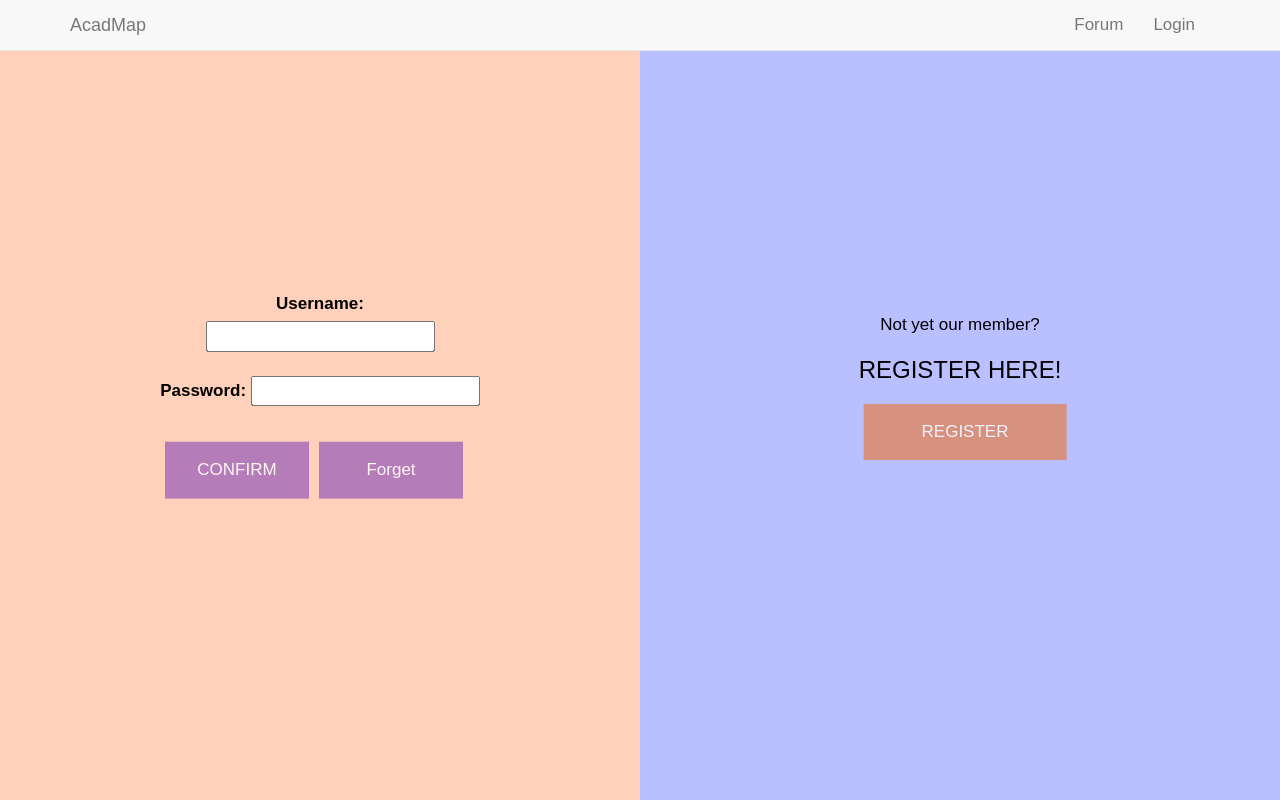
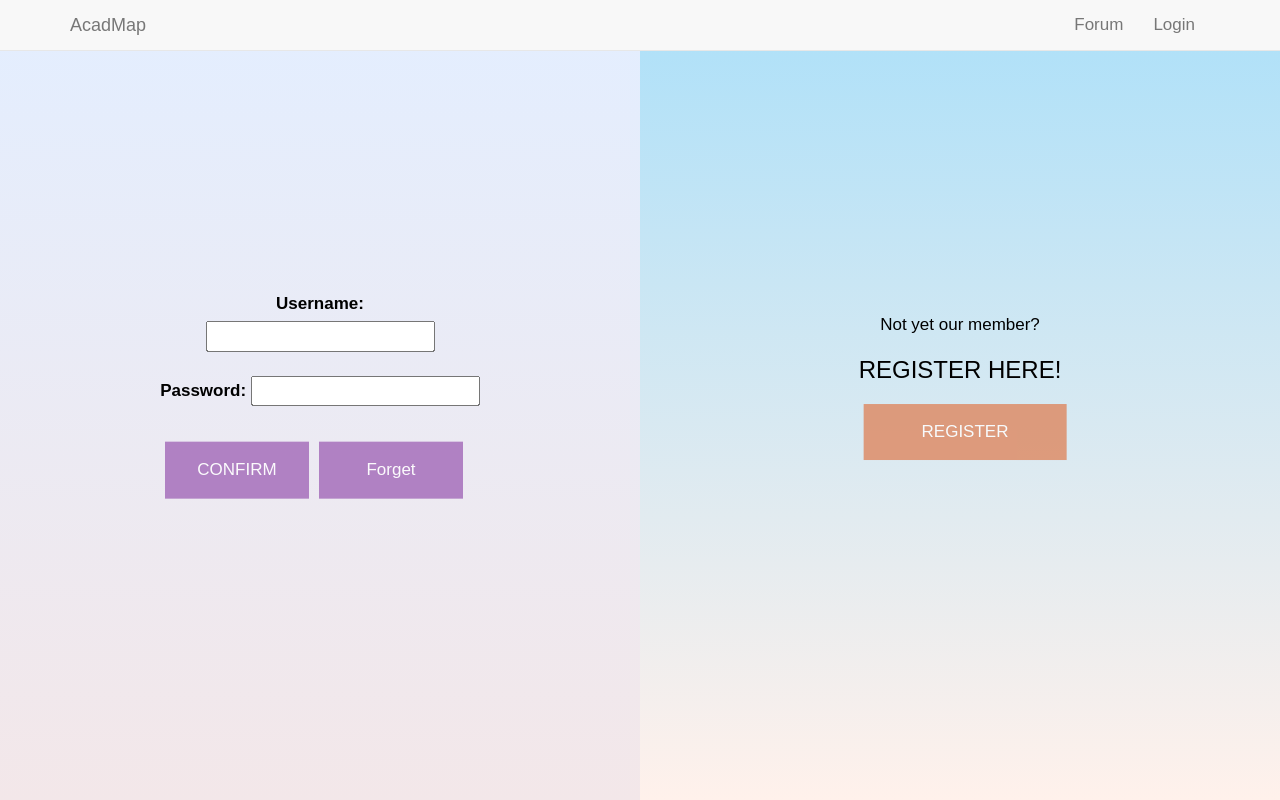
Before and after one commit to fungking07/3100-project, a PHP site: page /AcadMap/login_related/login.php in a window 1280 px wide. Run offline with PHP 8.4, Linux system fonts and the light colour scheme; some libraries are stand-ins or nearby versions.

Commit message:
Update login.php

```diff
--- a/login_related/login.php
+++ b/login_related/login.php
@@ -76,6 +76,18 @@
 <link rel="stylesheet" href="../css/login.css">
 <script src="https://ajax.googleapis.com/ajax/libs/jquery/2.1.3/jquery.min.js"></script>
 <script src="../js/bootstrap.min.js"></script>
+<style>
+.left {
+  left: 0;
+background-image: linear-gradient(to top, #f3e7e9 0%, #e3eeff 99%, #e3eeff 100%);
+
+}
+
+.right {
+  right: 0;
+    background-image: linear-gradient(to top, #fff1eb 0%, #ace0f9 100%);
+}
+</style>
 </head>
 <body>
 <div class="content">
```
